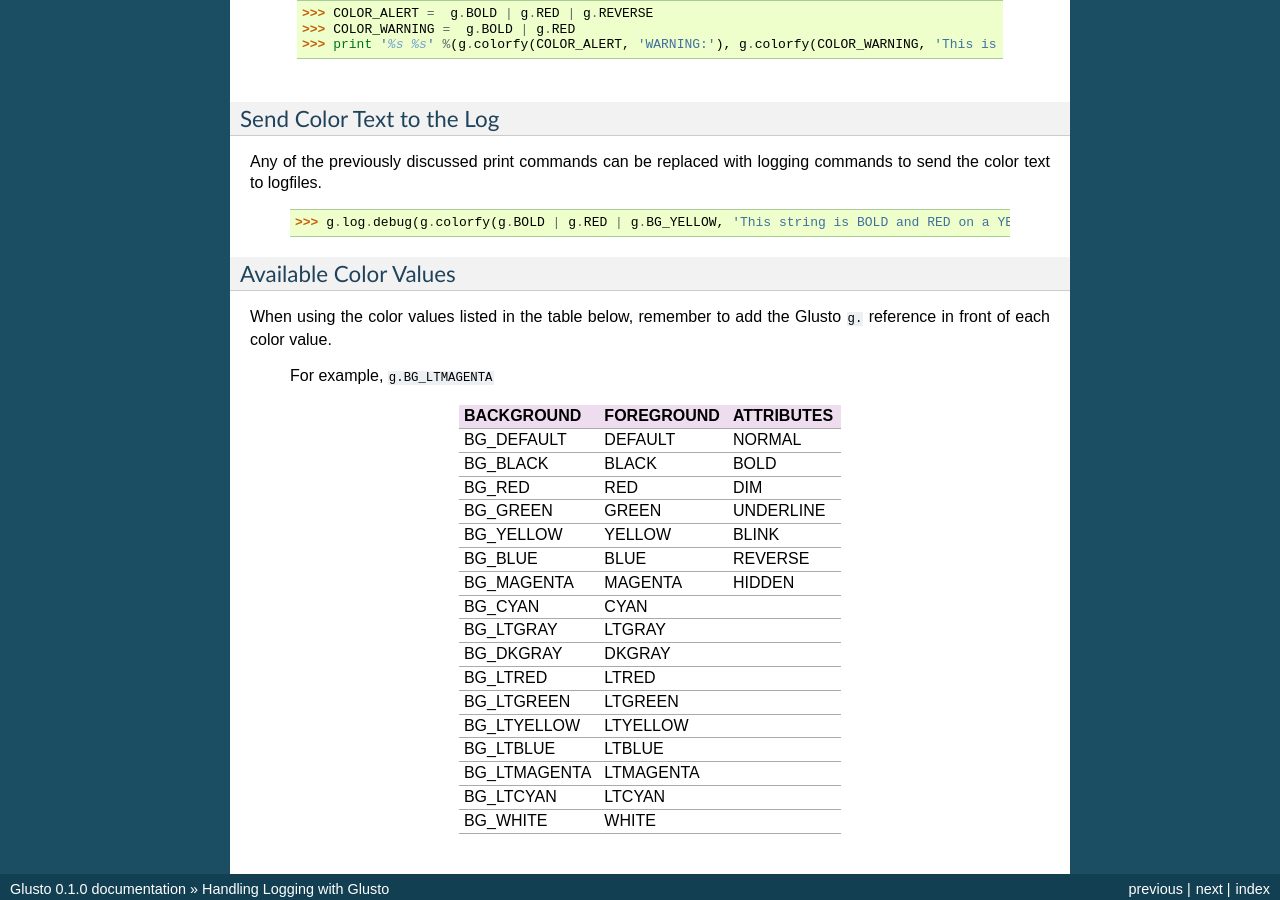
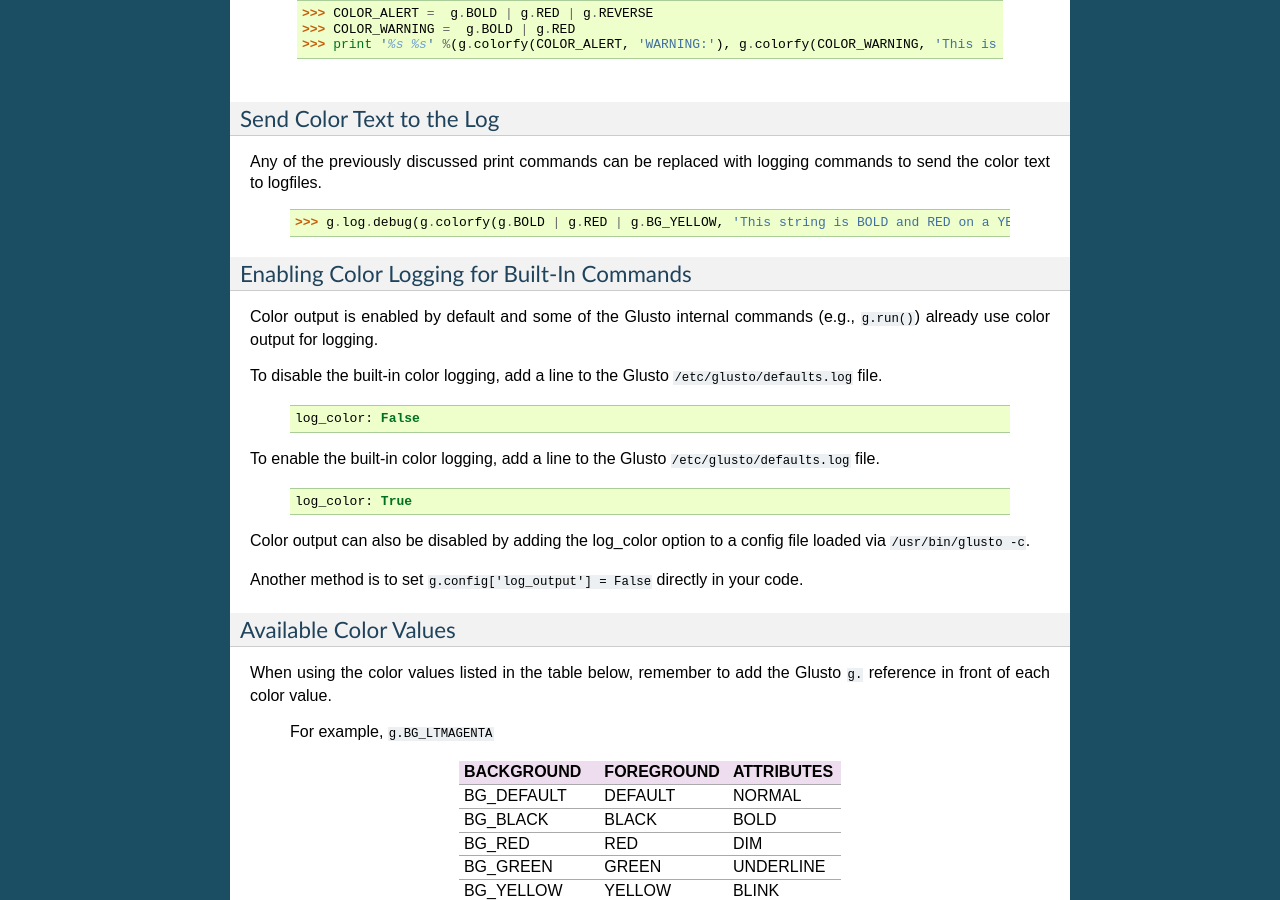
Before and after one commit to loadtheaccumulator/glusto, a Sphinx documentation site: the page built from docs/userguide/loggable.rst, in a window 1280 px wide and 900 px high, scrolled down 3766 px. Built offline with Sphinx 7.4.7, drawn with Linux system fonts in a browser that asks for light colours; pages that are not in the unit, such as notebooks, are missing from menus; some of the changed text lies outside the part shown.

Commit message:
docs: uncomment and update log_color config option
Signed-off-by: Jonathan Holloway <loadtheaccumulator@gmail.com>

```diff
--- a/docs/userguide/loggable.rst
+++ b/docs/userguide/loggable.rst
@@ -272,23 +272,26 @@ commands to send the color text to logfiles.
 
 		>>> g.log.debug(g.colorfy(g.BOLD | g.RED | g.BG_YELLOW, 'This string is BOLD and RED on a YELLOW BACKGROUND.'))
 
-.. Enabling Color Logging for Built-In Commands
-  ~~~~~~~~~~~~~~~~~~~~~~~~~~~~~~~~~~~~~~~~~~~~
+Enabling Color Logging for Built-In Commands
+~~~~~~~~~~~~~~~~~~~~~~~~~~~~~~~~~~~~~~~~~~~~
 
-  Some of the Glusto internal commands (e.g., ``g.run()``) already use color output for logging.
+Color output is enabled by default and some of the Glusto internal commands (e.g., ``g.run()``) already use color output for logging.
 
-  To enable the built-in color logging, add a line to the Glusto ``/etc/glusto/defaults.log`` file.
+To disable the built-in color logging, add a line to the Glusto ``/etc/glusto/defaults.log`` file.
+
+	::
+
+		log_color: False
+
+To enable the built-in color logging, add a line to the Glusto ``/etc/glusto/defaults.log`` file.
 
 	::
 
 		log_color: True
 
-  To disable the built-in color logging...
+Color output can also be disabled by adding the log_color option to a config file loaded via ``/usr/bin/glusto -c``.
 
-	::
-
-		log_color: False
-
+Another method is to set ``g.config['log_output'] = False`` directly in your code.
 
 Available Color Values
 ~~~~~~~~~~~~~~~~~~~~~~
```
